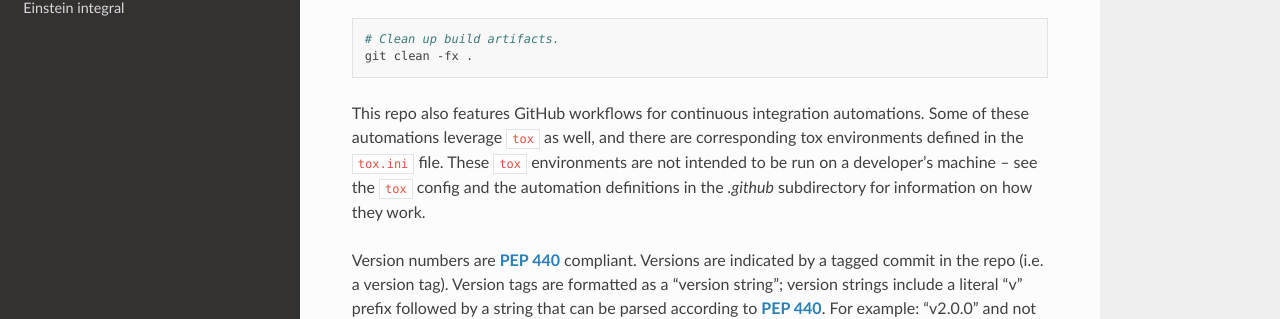
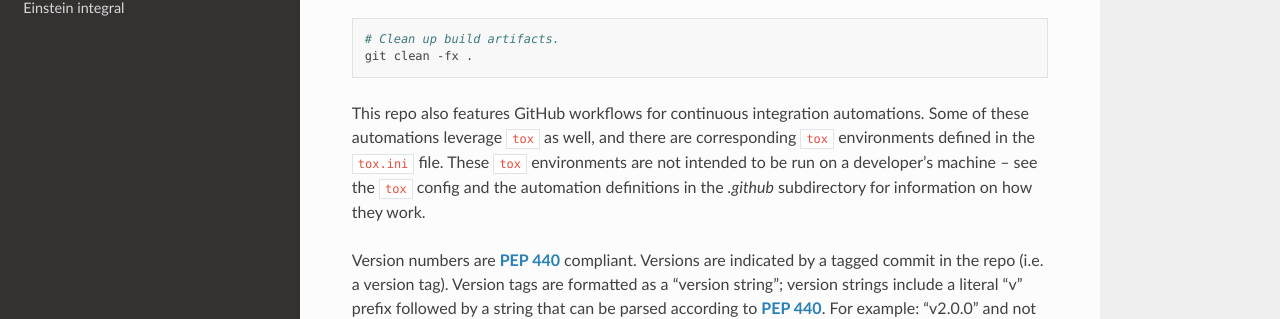
Before and after one commit to jrsmith3/ibei, a Sphinx documentation site: the page built from doc/index.rst, in a window 1280 px wide and 900 px high, scrolled down 4515 px. Shown: the part 130-449 px from the top of the window. Built offline with Sphinx 7.4.7 and the Read the Docs theme 2.0.0, drawn with Linux system fonts in a browser that asks for light colours; the version number could not be read and is left out; cross-references to code outside the pages are shown as plain code.

Commit message:
Highlight package name with double-backticks

```diff
--- a/doc/index.rst
+++ b/doc/index.rst
@@ -238,11 +238,11 @@ clean up.
 
 This repo also features GitHub workflows for continuous integration
 automations. Some of these automations leverage ``tox`` as well, and
-there are corresponding tox environments defined in the ``tox.ini``
-file. These ``tox`` environments are not intended to be run on a
-developer's machine -- see the ``tox`` config and the automation
-definitions in the `.github` subdirectory for information on how they
-work.
+there are corresponding ``tox`` environments defined in the
+``tox.ini`` file. These ``tox`` environments are not intended to be
+run on a developer's machine -- see the ``tox`` config and the
+automation definitions in the `.github` subdirectory for information
+on how they work.
 
 Version numbers are :pep:`440` compliant. Versions are indicated by a
 tagged commit in the repo (i.e. a version tag). Version tags are
```
